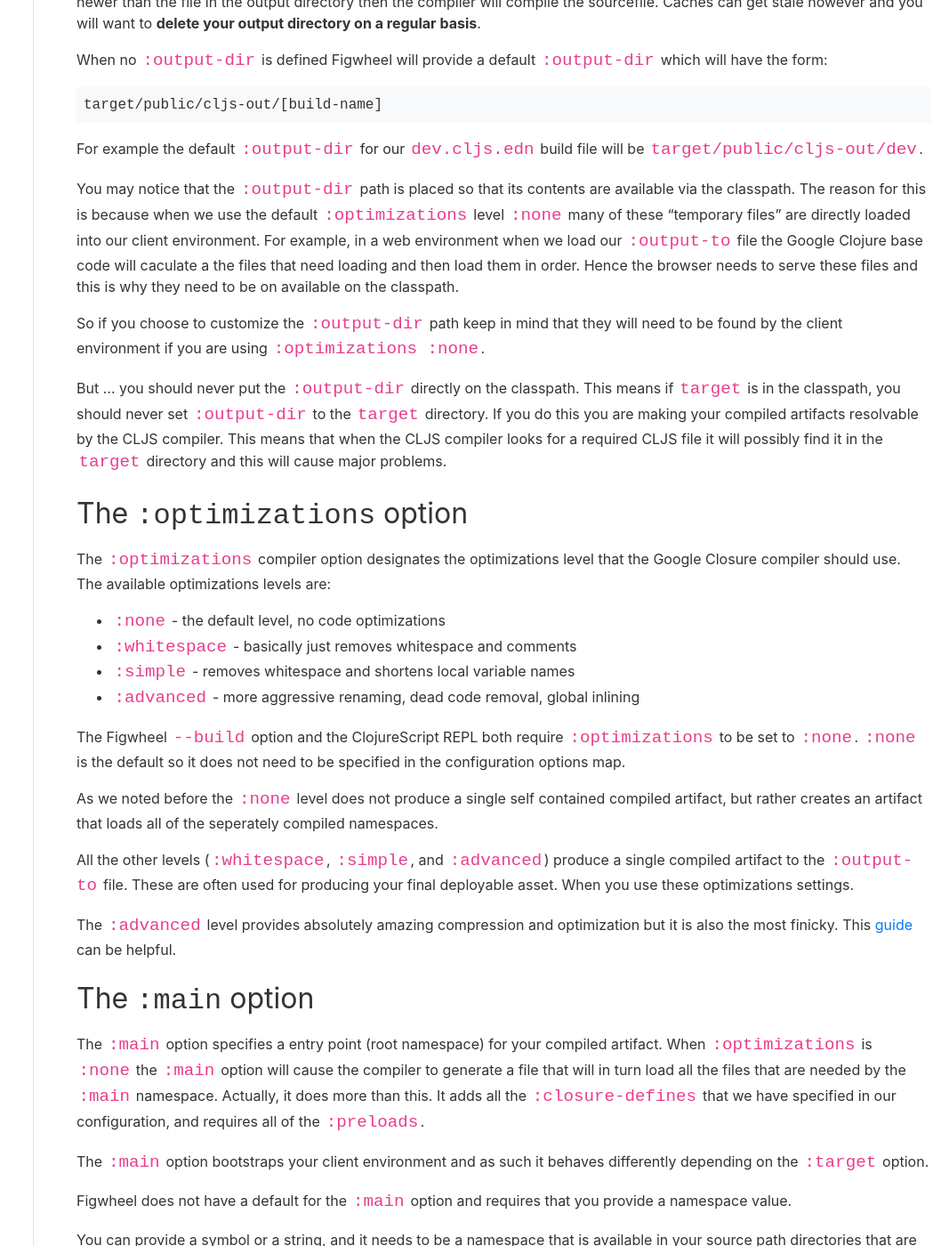
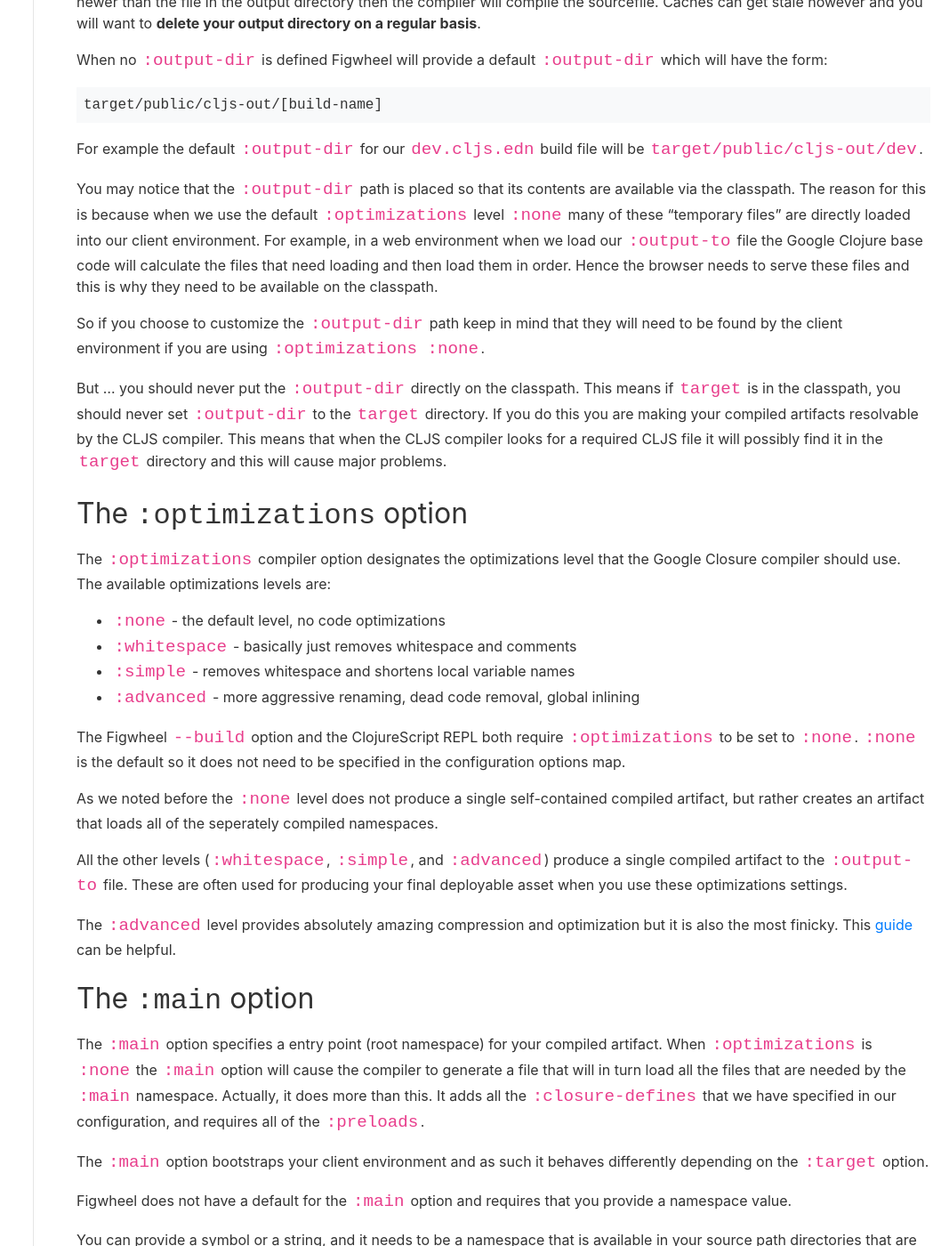
Before and after one commit to bhauman/figwheel-main, a Jekyll site: the page built from docs/docs/compile_config.md, in a window 1280 px wide and 1400 px high, scrolled down 3116 px. Shown: the whole window at 89% size, without its empty margins (213-1280 px from the left). Built offline with Jekyll 4.4.1, drawn with Linux system fonts in a browser that asks for light colours; some of the changed text lies outside the part shown.

Commit message:
copy fixes

````diff
--- a/docs/docs/compile_config.md
+++ b/docs/docs/compile_config.md
@@ -115,7 +115,7 @@ target/public/cljs-out/[build-name]-main.js
 
 If you don't use a build file then the `:output-to` path may look like
 
-```
+```shell
 target/public/cljs-out/main.js
 ```
 
@@ -173,10 +173,10 @@ contents are available via the classpath. The reason for this is
 because when we use the default `:optimizations` level `:none` many of
 these "temporary files" are directly loaded into our client
 environment. For example, in a web environment when we load our
-`:output-to` file the Google Clojure base code will caculate a the
+`:output-to` file the Google Clojure base code will calculate the
 files that need loading and then load them in order. Hence the browser
-needs to serve these files and this is why they need to be on
-available on the classpath.
+needs to serve these files and this is why they need to be available on
+the classpath.
 
 So if you choose to customize the `:output-dir` path keep in mind that
 they will need to be found by the client environment if you are using
@@ -206,13 +206,13 @@ The Figwheel `--build` option and the ClojureScript REPL both require
 `:optimizations` to be set to `:none`. `:none` is the default so it
 does not need to be specified in the configuration options map.
 
-As we noted before the `:none` level does not produce a single self
-contained compiled artifact, but rather creates an artifact that loads
-all of the seperately compiled namespaces.
+As we noted before the `:none` level does not produce a single
+self-contained compiled artifact, but rather creates an artifact that
+loads all of the seperately compiled namespaces.
 
 All the other levels (`:whitespace`, `:simple`, and `:advanced`)
 produce a single compiled artifact to the `:output-to` file. These are
-often used for producing your final deployable asset. When you use
+often used for producing your final deployable asset when you use
 these optimizations settings.
 
 The `:advanced` level provides absolutely amazing compression and
@@ -326,7 +327,8 @@ The `:closure-defines` option is especially powerful. It allows us to
 define namespaced constants with `goog-define` and configure their
 values in the `:closure-defines` map.
 
-Let's say we want to have a `DEBUG` and `LOCALE` variables that we set at compile time.
+Let's say we want to have `DEBUG` and `LOCALE` variables that we set at
+compile time.
 
 ```clojure
 (ns hello-world.core)
````
Also changed, not shown: other parts of docs/docs/compile_config.md (+8 -7 lines).
